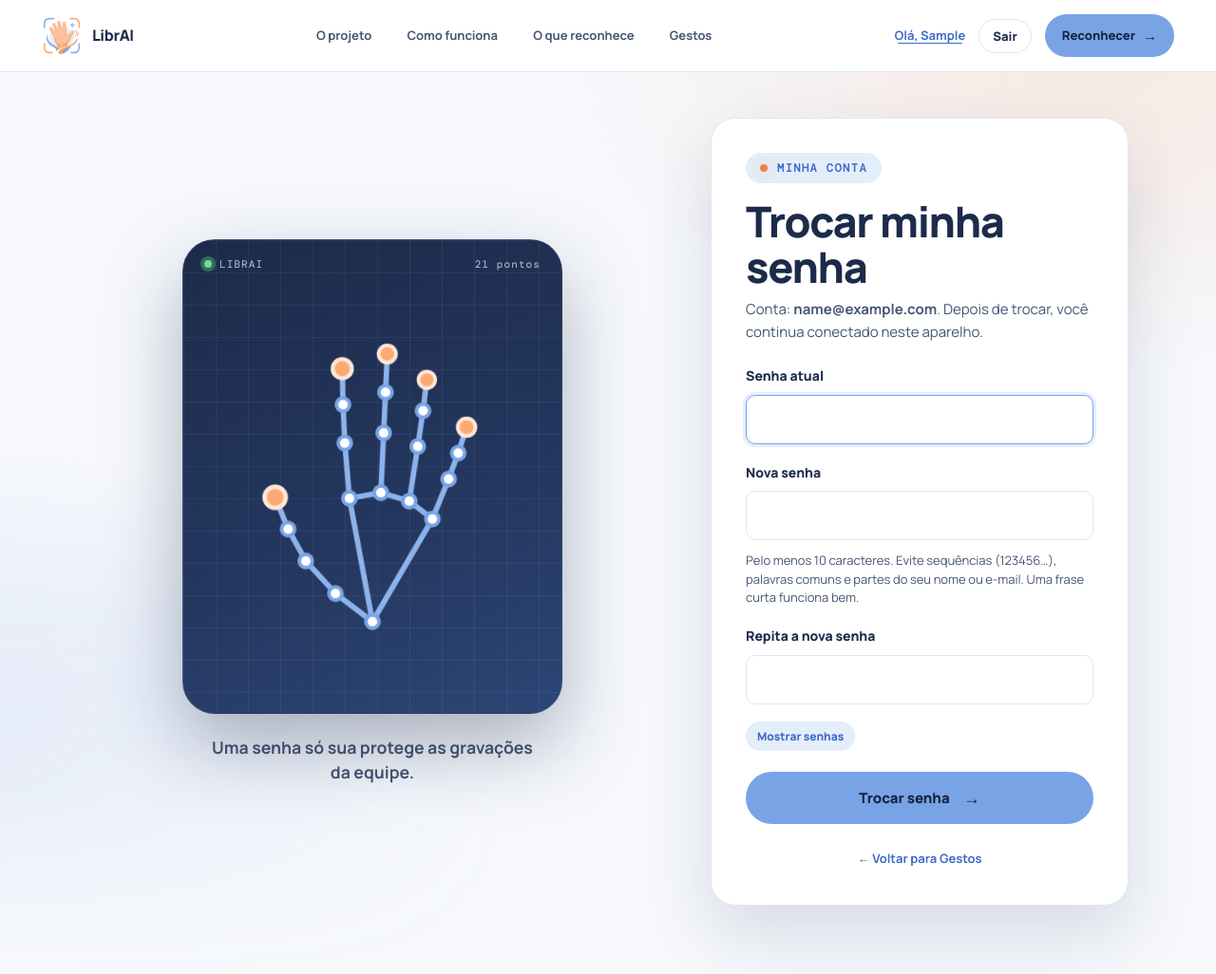
After one commit to VqtorZ/LibrAI, a Django app: page /conta/senha/ in a window 1280 px wide. The commit adds this page. Shown: the whole page at 95% size. Run offline with Django 5.2, Linux system fonts and the light colour scheme; the visitor is signed in with stand-in values (Sample User, id 1).

Commit message:
feat: página "Trocar minha senha" para cada administrador
- /conta/senha/: senha atual + nova duas vezes, no visual da tela de login
- mesmas regras do criar_admin (10+ caracteres, nada óbvio) e não aceita
  repetir a senha atual; a pessoa continua logada depois de trocar
- "Olá, Nome" no cabeçalho (e "Trocar minha senha" no menu do celular)
  levam à página; mensagens em português; 271 testes

Co-Authored-By: Claude Opus 5.5 <noreply@anthropic.com>

```diff
--- a/libras/acesso.py
+++ b/libras/acesso.py
@@ -16,7 +16,7 @@ bloqueado por 15 minutos (``LOGIN_*`` em ``config/settings.py``).
 from django import forms
 from django.conf import settings
 from django.contrib.auth.decorators import user_passes_test
-from django.contrib.auth.forms import AuthenticationForm
+from django.contrib.auth.forms import AuthenticationForm, PasswordChangeForm
 from django.core.cache import cache
 
 
@@ -98,3 +98,36 @@ class FormularioEntrar(AuthenticationForm):
             raise forms.ValidationError(
                 "Esta conta não tem acesso de administrador.", code="sem_acesso"
             )
+
+
+def _campo_senha(rotulo, autocomplete, **atributos):
+    return forms.CharField(
+        label=rotulo,
+        strip=False,
+        widget=forms.PasswordInput(attrs={"autocomplete": autocomplete, **atributos}),
+    )
+
+
+class FormularioTrocarSenha(PasswordChangeForm):
+    """Troca da própria senha: pede a atual e a nova duas vezes.
+
+    A nova passa pelas mesmas regras do criar_admin (10+ caracteres, nada
+    óbvio, diferente do e-mail/nome — AUTH_PASSWORD_VALIDATORS).
+    """
+
+    old_password = _campo_senha("Senha atual", "current-password", autofocus=True)
+    new_password1 = _campo_senha("Nova senha", "new-password")
+    new_password2 = _campo_senha("Repita a nova senha", "new-password")
+    error_messages = {
+        "password_incorrect": "A senha atual não confere. Digite de novo.",
+        "password_mismatch": "As duas senhas novas não são iguais.",
+    }
+
+    def clean(self):
+        dados = super().clean()
+        nova = dados.get("new_password1")
+        if nova and not self.has_error("new_password2") and self.user.check_password(nova):
+            self.add_error("new_password2", forms.ValidationError(
+                "A nova senha precisa ser diferente da atual.", code="mesma_senha"
+            ))
+        return dados
--- a/libras/urls.py
+++ b/libras/urls.py
@@ -17,6 +17,7 @@ urlpatterns = [
         name="entrar",
     ),
     path("sair/", auth_views.LogoutView.as_view(), name="sair"),
+    path("conta/senha/", views.trocar_senha, name="trocar_senha"),
     path("api/quadros/", views.api_quadros, name="api_quadros"),
     path("gestos/", views.gestos, name="gestos"),
     path("gestos/novo/", views.gesto_novo, name="gesto_novo"),
--- a/libras/views.py
+++ b/libras/views.py
@@ -10,6 +10,7 @@ from datetime import datetime
 from string import ascii_uppercase
 
 from django.contrib import messages
+from django.contrib.auth import views as auth_views
 from django.db.models import Avg, Count, Q
 from django.http import JsonResponse
 from django.shortcuts import get_object_or_404, redirect, render
@@ -17,7 +18,7 @@ from django.urls import reverse
 from django.utils.http import url_has_allowed_host_and_scheme
 from django.views.decorators.http import require_POST
 
-from .acesso import apenas_admin
+from .acesso import FormularioTrocarSenha, apenas_admin
 from .estatico import amostras as amostras_alfabeto
 from .estatico.classificador import alfabeto as classificador_alfabeto
 from .estatico.treino import ErroTreino
@@ -433,3 +434,24 @@ def gesto_excluir(request, sinal_id):
         texto += " Era o último sinal do modelo de movimentos, que foi apagado."
     messages.success(request, texto)
     return redirect("gestos")
+
+
+# --------------------------------------------------------------------------
+# Conta: trocar a própria senha
+# --------------------------------------------------------------------------
+class TrocarSenha(auth_views.PasswordChangeView):
+    """Cada administrador troca a própria senha (continua logado depois)."""
+
+    template_name = "libras/trocar_senha.html"
+    form_class = FormularioTrocarSenha
+
+    def get_success_url(self):
+        return reverse("gestos")
+
+    def form_valid(self, form):
+        resposta = super().form_valid(form)
+        messages.success(self.request, "Senha trocada. Use a nova senha no próximo login.")
+        return resposta
+
+
+trocar_senha = apenas_admin(TrocarSenha.as_view())
--- a/static/css/app.css
+++ b/static/css/app.css
@@ -2078,6 +2078,20 @@ kbd {
     text-overflow: ellipsis;
 }
 
+/* "Olá, Nome" leva à troca de senha. */
+a.conta-ola {
+    text-decoration: none;
+    border-radius: var(--radius-full);
+}
+
+a.conta-ola:hover,
+a.conta-ola:focus-visible,
+a.conta-ola.is-active {
+    color: var(--color-link);
+    text-decoration: underline;
+    text-underline-offset: 3px;
+}
+
 .mobile-sair {
     margin: 0;
 }
--- a/static/css/entrar.css
+++ b/static/css/entrar.css
@@ -135,6 +135,20 @@
     background: #D5E3F8;
 }
 
+/* Trocar minha senha */
+.senha-dica {
+    margin: 4px 0 0;
+    color: var(--color-text-secondary);
+    font-size: 13px;
+    line-height: 1.5;
+}
+
+.senha-mostrar {
+    position: static;
+    justify-self: start;
+    transform: none;
+}
+
 .entrar-botao {
     justify-content: center;
     margin-top: 4px;
--- a/templates/libras/_cabecalho.html
+++ b/templates/libras/_cabecalho.html
@@ -12,7 +12,7 @@
   </nav>
   <div class="header-actions">
     {% if user.is_authenticated %}
-    <span class="conta-ola" title="{{ user.email }}">Olá, {{ user.first_name|default:user.email }}</span>
+    <a class="conta-ola{% if pagina == 'trocar_senha' %} is-active{% endif %}" href="{% url 'trocar_senha' %}" title="{{ user.email }} — trocar minha senha">Olá, {{ user.first_name|default:user.email }}</a>
     <form method="post" action="{% url 'sair' %}" class="conta-sair">{% csrf_token %}<button type="submit">Sair</button></form>
     {% else %}
     <a class="conta-entrar{% if pagina == 'entrar' %} is-active{% endif %}" href="{% url 'entrar' %}">Entrar</a>
@@ -29,6 +29,7 @@
   <a href="{% url 'inicio' %}#reconhece">O que reconhece</a>
   <a href="{% url 'gestos' %}"{% if pagina == 'gestos' or pagina|slice:':6' == 'gesto_' or pagina|slice:':9' == 'alfabeto_' %} class="is-active" aria-current="page"{% endif %}>Gestos</a>
   {% if user.is_authenticated %}
+  <a href="{% url 'trocar_senha' %}"{% if pagina == 'trocar_senha' %} class="is-active" aria-current="page"{% endif %}>Trocar minha senha</a>
   <form method="post" action="{% url 'sair' %}" class="mobile-sair">{% csrf_token %}<button type="submit">Sair ({{ user.first_name|default:user.email }})</button></form>
   {% else %}
   <a href="{% url 'entrar' %}"{% if pagina == 'entrar' %} class="is-active" aria-current="page"{% endif %}>Entrar</a>
--- /dev/null
+++ b/templates/libras/trocar_senha.html
@@ -0,0 +1,77 @@
+{% load static %}
+<!doctype html>
+<html lang="pt-BR">
+
+<head>
+    <meta charset="utf-8">
+    <meta name="viewport" content="width=device-width, initial-scale=1">
+    <title>Trocar minha senha — LibrAI</title>
+    <link rel="icon" type="image/png" href="{% static 'img/logo.png' %}">
+    <script>document.documentElement.classList.add('js');</script>
+    <link rel="stylesheet" href="{% static 'css/app.css' %}?v={{ versao_estaticos }}">
+    <link rel="stylesheet" href="{% static 'css/home.css' %}?v={{ versao_estaticos }}">
+    <link rel="stylesheet" href="{% static 'css/entrar.css' %}?v={{ versao_estaticos }}">
+</head>
+
+<body class="pagina-entrar">{% include "libras/_cabecalho.html" %}
+    <main id="conteudo" class="home entrar">
+        <div class="section-wrap entrar-grade">
+            <section class="entrar-visual entra" style="--d:1" aria-hidden="true">
+                <div class="h-camera entrar-camera">
+                    <div class="h-camera-topo"><span class="h-ao-vivo"><i></i> LIBRAI</span><span>21 pontos</span></div>
+                    {% include "libras/_mao_svg.html" %}
+                    <div class="h-scan"></div>
+                </div>
+                <p class="entrar-frase">Uma senha só sua protege as gravações da equipe.</p>
+            </section>
+
+            <section class="entrar-cartao entra" style="--d:0" aria-labelledby="titulo-senha">
+                <p class="etiqueta"><span class="etiqueta-ponto"></span>Minha conta</p>
+                <h1 id="titulo-senha">Trocar minha senha</h1>
+                <p class="entrar-texto">Conta: <strong>{{ user.email }}</strong>. Depois de trocar, você continua
+                    conectado neste aparelho.</p>
+
+                {% if form.non_field_errors %}
+                <div class="entrar-erro" role="alert">
+                    {% for erro in form.non_field_errors %}<p>{{ erro }}</p>{% endfor %}
+                </div>
+                {% endif %}
+
+                <form method="post" action="{% url 'trocar_senha' %}" class="entrar-form" novalidate>
+                    {% csrf_token %}
+                    {% for campo in form %}
+                    <div class="form-field">
+                        <label for="{{ campo.id_for_label }}">{{ campo.label }}</label>
+                        {{ campo }}
+                        {% if campo.name == "new_password1" %}
+                        <p class="senha-dica" id="dica-senha">Pelo menos 10 caracteres. Evite sequências (123456…),
+                            palavras comuns e partes do seu nome ou e-mail. Uma frase curta funciona bem.</p>
+                        {% endif %}
+                        {% for erro in campo.errors %}<p class="form-error">{{ erro }}</p>{% endfor %}
+                    </div>
+                    {% endfor %}
+                    <button type="button" class="entrar-mostrar senha-mostrar" id="mostrar-senhas"
+                        aria-pressed="false">Mostrar senhas</button>
+                    <button type="submit" class="primary-button botao-grande entrar-botao">Trocar senha <span
+                            aria-hidden="true">→</span></button>
+                </form>
+                <p class="entrar-rodape"><a class="text-link" href="{% url 'gestos' %}">← Voltar para Gestos</a></p>
+            </section>
+        </div>
+    </main>
+    <script>
+        (function () {
+            const botao = document.getElementById('mostrar-senhas');
+            const campos = document.querySelectorAll('.entrar-form input[autocomplete$="password"]');
+            document.getElementById('id_new_password1').setAttribute('aria-describedby', 'dica-senha');
+            botao.addEventListener('click', () => {
+                const mostrar = botao.getAttribute('aria-pressed') !== 'true';
+                campos.forEach((campo) => { campo.type = mostrar ? 'text' : 'password'; });
+                botao.textContent = mostrar ? 'Esconder senhas' : 'Mostrar senhas';
+                botao.setAttribute('aria-pressed', String(mostrar));
+            });
+        })();
+    </script>
+</body>
+
+</html>
```
Also changed, not shown: docs/publicar-no-meu-computador.md (+4 -2 lines), libras/tests/test_acesso.py (+62 -0 lines), .claude/CONTEXTO.md, README.md.
